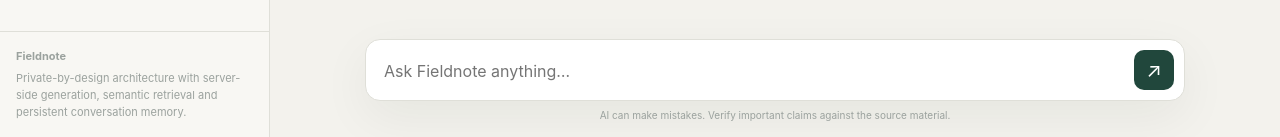
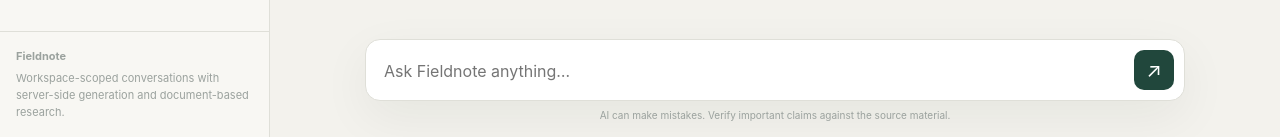
Before and after one commit to Rollins1989/fieldnote-chat, a website: page index.html in a window 1280 px wide. Shown: the part 663-800 px from the top of the page. Drawn offline with Linux system fonts and the light colour scheme; no server answers.

Commit message:
Clarify workspace-scoped privacy model

```diff
--- a/index.html
+++ b/index.html
@@ -26,7 +26,7 @@
     <button id="delete-chat" class="sidebar-action danger-action" type="button">Delete chat</button>
   </div>
   <div id="conversation-list" class="conversation-list"></div><div id="document-list" class="document-list" aria-label="Indexed documents"></div>
-  <div class="sidebar-footer"><strong>Fieldnote</strong><p>Private-by-design architecture with server-side generation, semantic retrieval and persistent conversation memory.</p></div>
+  <div class="sidebar-footer"><strong>Fieldnote</strong><p>Workspace-scoped conversations with server-side generation and document-based research.</p></div>
 </aside>
 <section class="chat-panel" aria-label="Chat">
   <div id="messages" class="messages">
```
